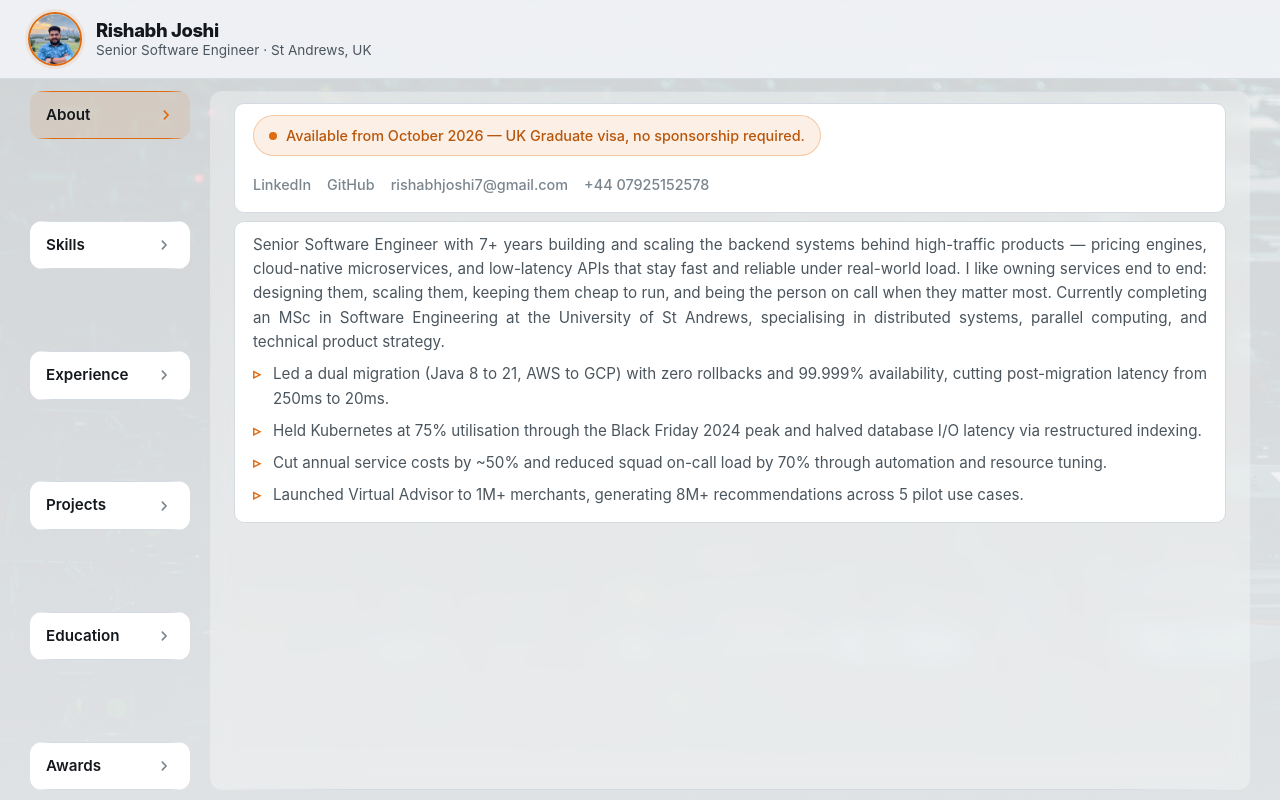
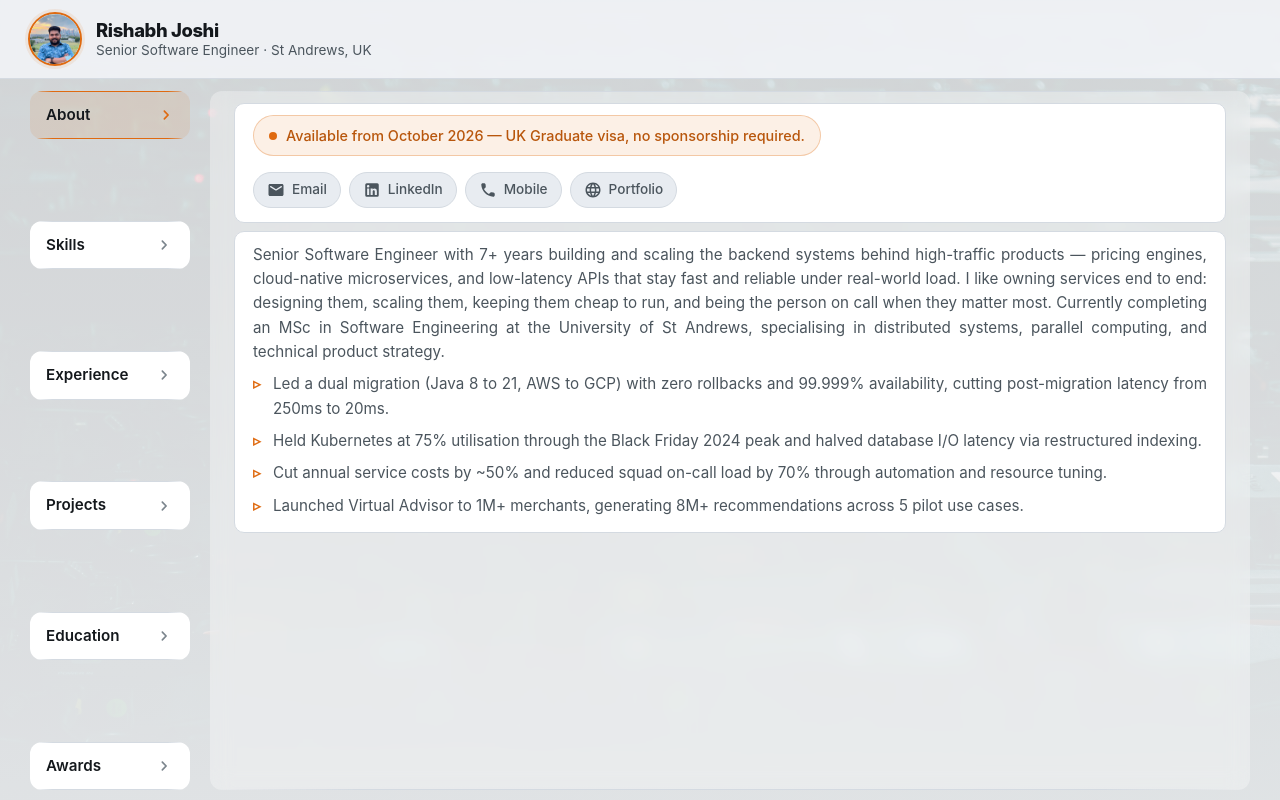
Before and after one commit to rishabh750/portfolio, a React (Vite) app: page / in a window 1280 px wide. Built offline with nearby package versions, Linux system fonts and the light colour scheme.

Commit message:
improved contact chips

```diff
--- a/src/components/sections/aboutSection.tsx
+++ b/src/components/sections/aboutSection.tsx
@@ -1,8 +1,8 @@
 import type { Profile } from '../../data/types'
-import { BulletList, Panel, leaf } from '../ui'
+import { BulletList, ContactChips, Panel, leaf } from '../ui'
 import type { TreeNode } from '../ui'
 
-// About: availability pill, contact links, summary and highlights.
+// About: availability pill, contact chips, summary and highlights.
 export function aboutSection(profile: Profile): TreeNode {
   const { links } = profile
   return {
@@ -16,24 +16,12 @@ export function aboutSection(profile: Profile): TreeNode {
             {profile.availability}
           </p>
 
-          <ul className="link-list">
-            <li>
-              <a href={links.linkedin} target="_blank" rel="noreferrer">
-                LinkedIn
-              </a>
-            </li>
-            <li>
-              <a href={links.github} target="_blank" rel="noreferrer">
-                GitHub
-              </a>
-            </li>
-            <li>
-              <a href={`mailto:${links.email}`}>{links.email}</a>
-            </li>
-            <li>
-              <a href={`tel:${links.phone.replace(/\s/g, '')}`}>{links.phone}</a>
-            </li>
-          </ul>
+          <ContactChips
+            email={links.email}
+            phone={links.phone}
+            linkedin={links.linkedin}
+            portfolio={links.github}
+          />
         </Panel>
 
         <Panel>
--- /dev/null
+++ b/src/components/ui/ContactChips.tsx
@@ -0,0 +1,47 @@
+import type { ReactNode } from 'react'
+import EmailRoundedIcon from '@mui/icons-material/EmailRounded'
+import LinkedInIcon from '@mui/icons-material/LinkedIn'
+import PhoneRoundedIcon from '@mui/icons-material/PhoneRounded'
+import LanguageRoundedIcon from '@mui/icons-material/LanguageRounded'
+
+interface ContactChipsProps {
+  email: string
+  phone: string
+  linkedin: string
+  portfolio: string
+}
+
+interface Contact {
+  label: string
+  href: string
+  icon: ReactNode
+  external?: boolean
+}
+
+// Row of contact chips (email, LinkedIn, mobile, portfolio), each an icon plus
+// a label. On mobile the label is hidden via CSS, leaving an icon-only chip.
+export function ContactChips({ email, phone, linkedin, portfolio }: ContactChipsProps) {
+  const contacts: Contact[] = [
+    { label: 'Email', href: `mailto:${email}`, icon: <EmailRoundedIcon /> },
+    { label: 'LinkedIn', href: linkedin, icon: <LinkedInIcon />, external: true },
+    { label: 'Mobile', href: `tel:${phone.replace(/\s/g, '')}`, icon: <PhoneRoundedIcon /> },
+    { label: 'Portfolio', href: portfolio, icon: <LanguageRoundedIcon />, external: true },
+  ]
+
+  return (
+    <div className="contact-chips">
+      {contacts.map((c) => (
+        <a
+          key={c.label}
+          className="contact-chip"
+          href={c.href}
+          aria-label={c.label}
+          {...(c.external ? { target: '_blank', rel: 'noreferrer' } : {})}
+        >
+          <span className="contact-chip__icon">{c.icon}</span>
+          <span className="contact-chip__label">{c.label}</span>
+        </a>
+      ))}
+    </div>
+  )
+}
--- a/src/components/ui/index.ts
+++ b/src/components/ui/index.ts
@@ -4,6 +4,7 @@ export { CardHead } from './CardHead'
 export { BulletList } from './BulletList'
 export { ChipRow } from './ChipRow'
 export type { ChipKind } from './ChipRow'
+export { ContactChips } from './ContactChips'
 export { Panel } from './Panel'
 export { SkillStacks } from './SkillStacks'
 export { Carousel } from './Carousel'
--- a/src/styles/content.css
+++ b/src/styles/content.css
@@ -30,23 +30,36 @@
   100% { box-shadow: 0 0 0 0 transparent; }
 }
 
-/* inline row of links */
-.link-list {
-  list-style: none;
+/* contact chips (icon + label) */
+.contact-chips {
   display: flex;
   flex-wrap: wrap;
-  gap: 16px;
+  gap: 8px;
 }
-.link-list a {
-  color: var(--text-faint);
-  font-size: 0.9rem;
+.contact-chip {
+  display: inline-flex;
+  align-items: center;
+  gap: 7px;
+  padding: 6px 13px;
+  border-radius: 999px;
+  background: var(--bg-elev-2);
+  border: 1px solid var(--border);
+  color: var(--text-dim);
+  font-size: 0.85rem;
   font-weight: 500;
-  border-bottom: 1px solid transparent;
-  transition: color 0.15s ease, border-color 0.15s ease;
+  transition: color 0.15s ease, border-color 0.15s ease, background 0.15s ease;
 }
-.link-list a:hover {
+.contact-chip:hover {
   color: var(--accent);
-  border-bottom-color: var(--accent);
+  border-color: color-mix(in srgb, var(--accent) 45%, transparent);
+  background: var(--accent-soft);
+}
+.contact-chip__icon {
+  display: inline-flex;
+}
+.contact-chip__icon svg {
+  width: 18px;
+  height: 18px;
 }
 
 /* chip cloud */
@@ -145,7 +158,7 @@
 /* ---- section-specific ---- */
 
 /* about */
-.about-leaf .link-list {
+.about-leaf .contact-chips {
   margin-top: 16px;
 }
 
--- a/src/styles/responsive.css
+++ b/src/styles/responsive.css
@@ -101,6 +101,15 @@
     color: var(--text-faint);
   }
 
+  /* ---- contact chips: icon only, no label ---- */
+  .contact-chip__label {
+    display: none;
+  }
+  .contact-chip {
+    padding: 9px;
+    gap: 0;
+  }
+
   /* ---- leaf content card ---- */
   .tree__leaf-wrap {
     padding: 0 14px;
```
